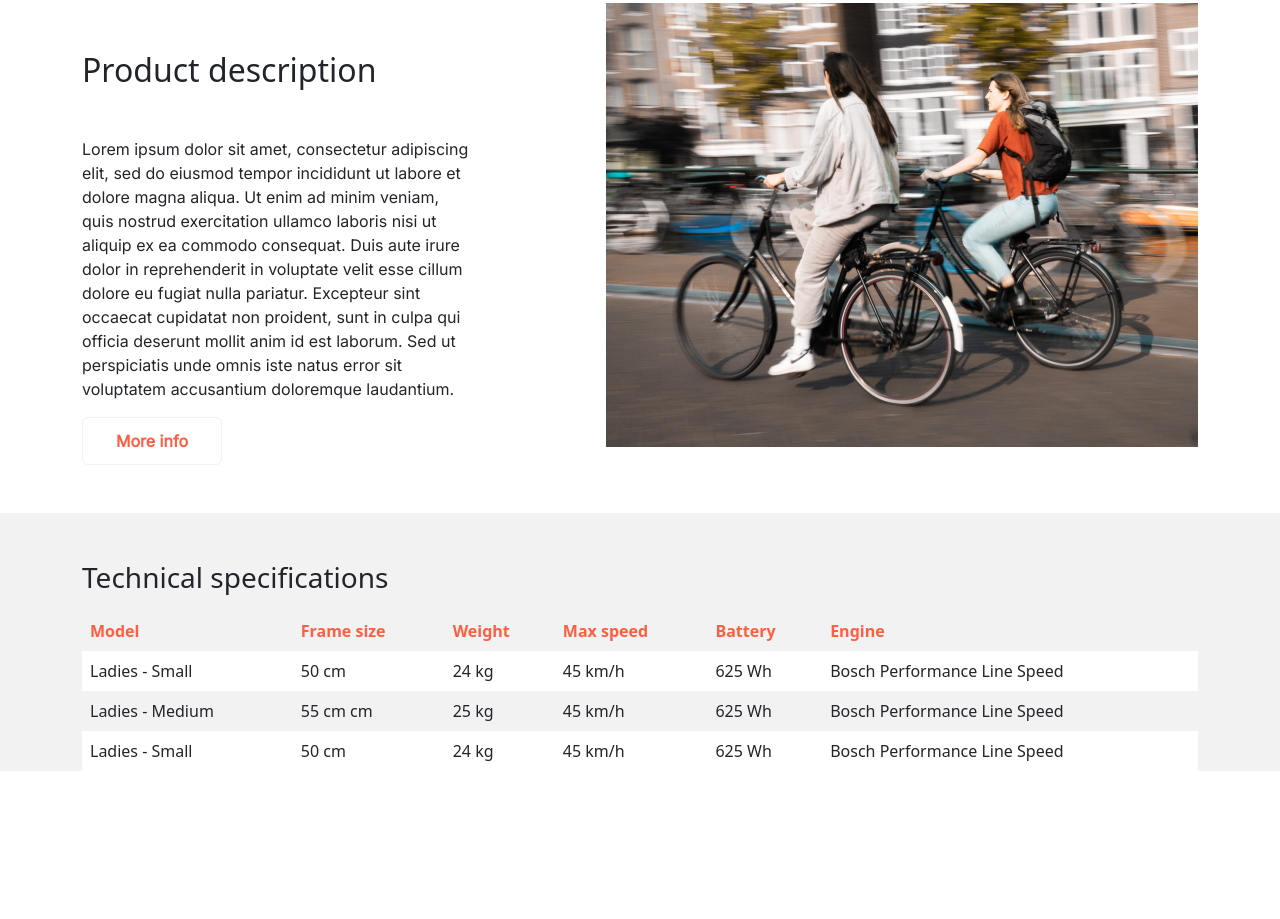
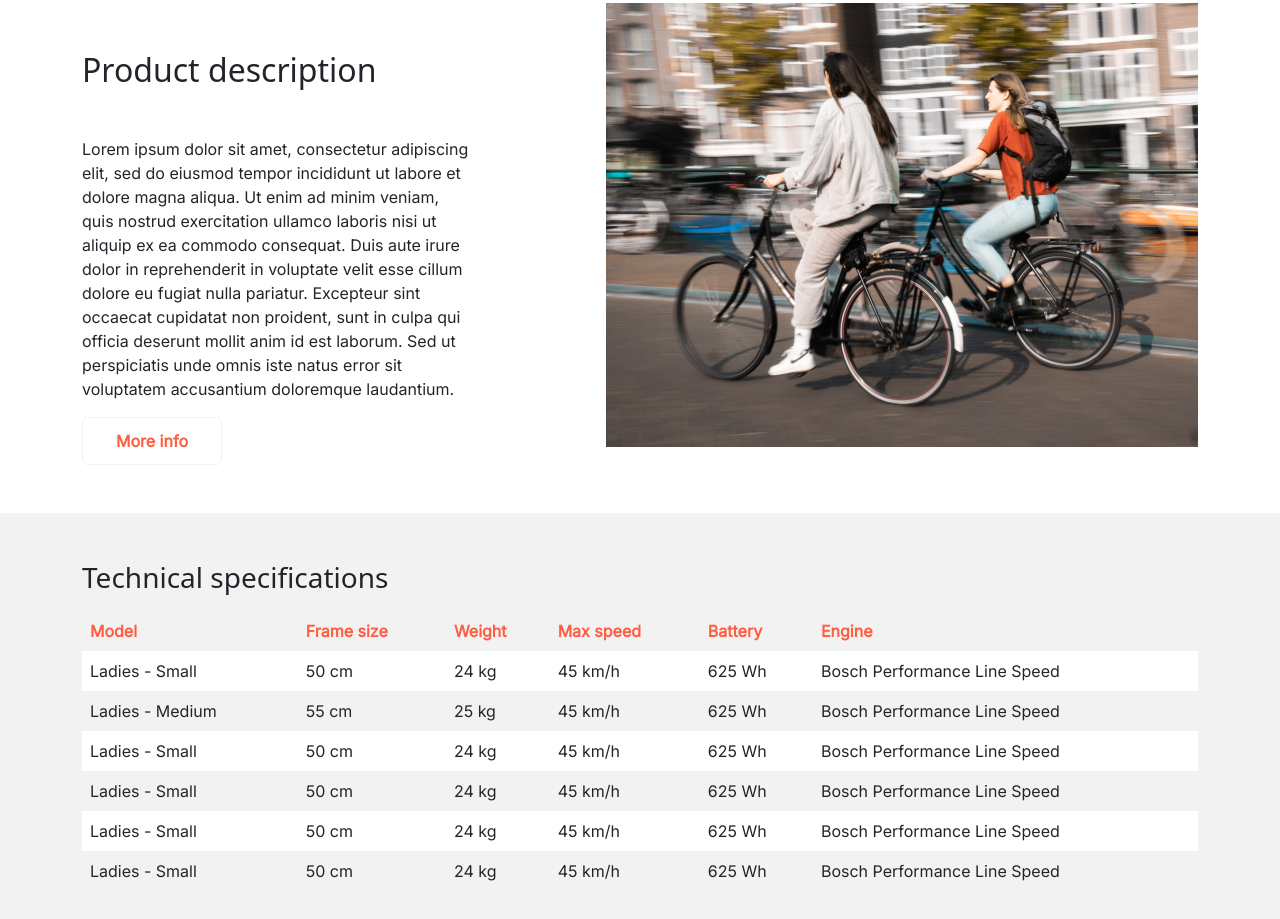
Before and after one commit to Uros47/bootstrap-scss, a website: page src/index.html in a window 1280 px wide. Shown: the part 768-1687 px from the top of the page. Before the commit the page ends 1555 px from the top, so only its background shows below. Drawn offline with Linux system fonts and the light colour scheme.

Commit message:
table finished

```diff
--- a/scss/components/description.scss
+++ b/scss/components/description.scss
@@ -25,5 +25,10 @@
 }
 
 th {
+    @include Inter600;
     color: $primary;
 }
+
+td {
+    @include Inter400;
+}
--- a/scss/style.scss
+++ b/scss/style.scss
@@ -4,3 +4,7 @@
 @use 'components/hero';
 @use 'components/cart-form';
 @use "components/description.scss";
+
+body {
+    height: 100vh;
+}
--- a/src/index.html
+++ b/src/index.html
@@ -167,7 +167,7 @@
             </div>
         </div>
         <!-- description section end-->
-        <div class="background-grey pt-5 mt-5">
+        <div class="background-grey pt-5 mt-5 pb-5">
             <div class="technical-specifications container">
                 <h3 class="">Technical specifications</h3>
                 <table class="table table-borderless table-striped mt-3">
@@ -193,8 +193,32 @@
                         <tr>
 
                             <td>Ladies - Medium</td>
-                            <td>55 cm cm</td>
+                            <td>55 cm</td>
                             <td>25 kg</td>
+                            <td>45 km/h</td>
+                            <td>625 Wh</td>
+                            <td>Bosch Performance Line Speed</td>
+                        </tr>
+                        <tr>
+                            <td>Ladies - Small</td>
+                            <td>50 cm</td>
+                            <td>24 kg</td>
+                            <td>45 km/h</td>
+                            <td>625 Wh</td>
+                            <td>Bosch Performance Line Speed</td>
+                        </tr>
+                        <tr>
+                            <td>Ladies - Small</td>
+                            <td>50 cm</td>
+                            <td>24 kg</td>
+                            <td>45 km/h</td>
+                            <td>625 Wh</td>
+                            <td>Bosch Performance Line Speed</td>
+                        </tr>
+                        <tr>
+                            <td>Ladies - Small</td>
+                            <td>50 cm</td>
+                            <td>24 kg</td>
                             <td>45 km/h</td>
                             <td>625 Wh</td>
                             <td>Bosch Performance Line Speed</td>
```
Also changed, not shown: assets/css/components/description.css, assets/css/style.css, 2 other files.
